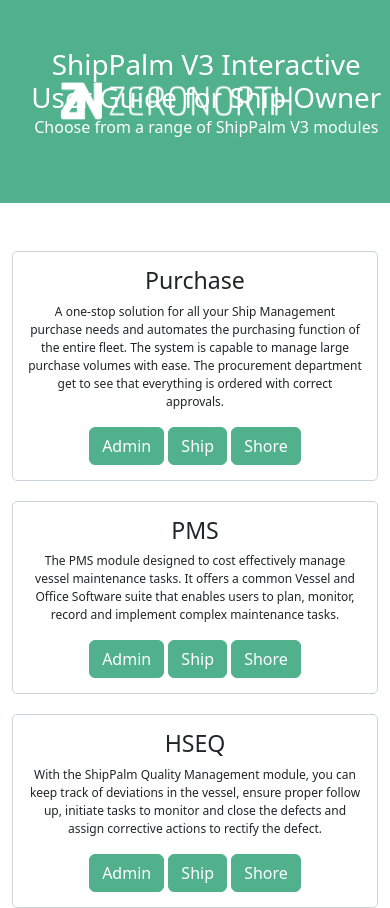
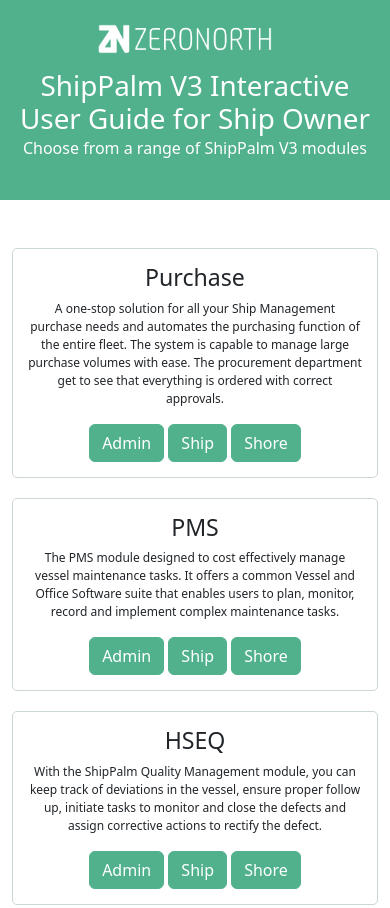
Before and after one commit to damozeronorth/smartshiplearninghelpcentre, a plain HTML site: page userguideforshipowner.html in a window 390 px wide. Shown: the top 908 px of the page. Drawn offline with nearby package versions, Linux system fonts and the light colour scheme.

Commit message:
Update userguideforshipowner.html

```diff
--- a/userguideforshipowner.html
+++ b/userguideforshipowner.html
@@ -28,13 +28,33 @@
 .logo {
     max-height: 40px; /* Adjust height as needed */
     width: auto;
- padding-left: 60px;
 }
 
 .content-container {
     margin-left: -290px; /* Adjust the value as needed to move the text left */
 }
+ /* Button hover effect */
+        .btn-primary {
+            background-color: #50b18c;
+            border-color: #50b18c;
+        }
+        .btn-primary:hover {
+            background-color: #dcefe8;
+            border-color: #dcefe8;
+            color: #000; /* Optional: change text color on hover */
+        }
 
+        /* Media Query for Mobile Screens */
+        @media (max-width: 576px) {
+            .content-container {
+                text-align: center;
+                margin: 0;
+                padding-top: 15px;
+            }
+            .logo {
+                max-height: 30px;
+                padding-left: 0;
+            }
 
 
     </style>
@@ -42,8 +62,8 @@
 <body>
     <!-- Header Section -->
 
-<header class="d-flex justify-content-between align-items-center text-white py-5" style="background-color: #50b18c; border-color: #50b18c;">
-    <div class="d-flex align-items-center justify-content-center logo-container">
+ <header class="d-flex flex-column flex-md-row align-items-center text-white py-4 px-3" style="background-color: #50b18c;">
+        <div class="logo-container">
             <img src="Wide Solid White.png" alt="Logo" class="logo">
         </div>
         <div class="text-center flex-grow-1 content-container">
```
Lines whose indentation alone changed are shown as unchanged.
